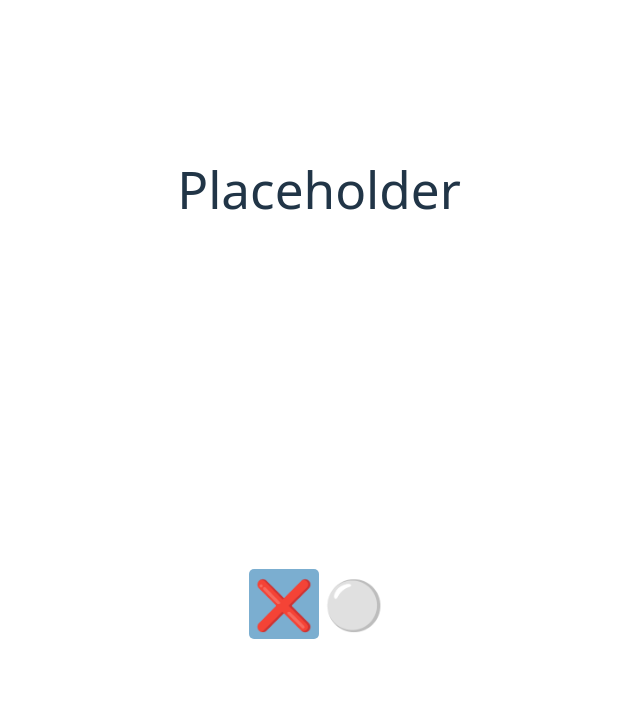
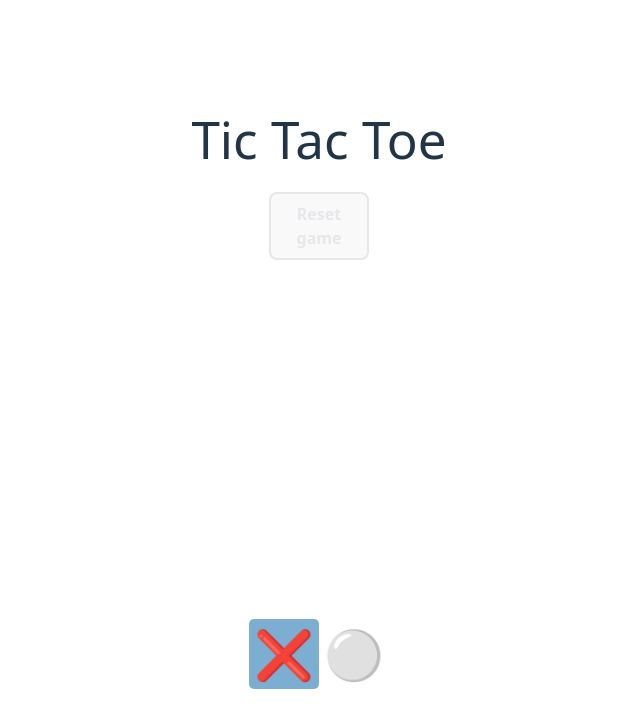
Before and after one commit to nataliatorres/tictactoe, a React (Vite) app: page / in a window 1280 px wide. Shown: the top 728 px of the page, without its empty margins (321-961 px from the left). Built offline with nearby package versions, Linux system fonts and the light colour scheme.

Commit message:
Adding the logic to reset the game and check if the game has ended

```diff
--- a/src/App.jsx
+++ b/src/App.jsx
@@ -55,12 +55,26 @@ function App() {
     const newWinner = checkWinner(newBoard)
     if (newWinner) {
       setWinner(newWinner)
+    } else if (checkEndGame(newBoard)) {
+      setWinner(false)
     }
+  }
+
+  const resetGame = () => {
+    setBoard(Array(9).fill(null))
+    setTurn(TURNS.X)
+    setWinner(null)
+  }
+
+  const checkEndGame = (newBoard) => {
+    return newBoard.every((square) => square !== null)
   }
 
   return (
     <main className='w-fit my-10 mx-auto text-center'>
-      <h1 className='mb-4'>Placeholder</h1>
+      <h1>Tic Tac Toe</h1>
+      <button onClick={resetGame} className='w-25 py-2 px-3 m-6 bg-transparent text-gray-200 border-2 border-solid border-gray-200 rounded-lg transition-200 font-bold cursor-pointer hover:bg-[#eee] hover:text-[#222]'>Reset game</button>
+
       <section className='grid grid-cols-3 gap-2.5'>
         {
           board.map((_, index) => {
@@ -81,6 +95,30 @@ function App() {
         <GameSquare squareStyle={turnSquareStyle} isSelected={turn === TURNS.X}>{TURNS.X}</GameSquare>
         <GameSquare squareStyle={turnSquareStyle} isSelected={turn === TURNS.O}>{TURNS.O}</GameSquare>
       </section>
+
+      {
+        winner !== null && (
+          <section className='grid absolute place-items-center w-screen h-screen top-0 left-0 bg-[rgba(0,0,0,0.7)]'>
+            <div className='flex flex-col justify-center items-center gap-5 w-80 h-75 bg-[#111] border-2 border-solid border-gray-200 rounded-xl'>
+              <h2>
+                {
+                  winner === false ? 'Tie' : 'Winner'
+                }
+              </h2>
+
+              <header className='flex gap-3.5 w-fit my-0 mx-auto rounded-xl'>
+                {
+                  winner && <GameSquare squareStyle={`w-17.5 h=17.5 pointer-events-none border-transparent`}>{winner}</GameSquare>
+                }
+              </header>
+
+              <footer>
+                <button onClick={resetGame} className='w-25 py-2 px-3 m-6 bg-transparent text-gray-200 border-2 border-solid border-gray-200 rounded-lg transition-200 font-bold cursor-pointer hover:bg-[#eee] hover:text-[#222]'>Play again</button>
+              </footer>
+            </div>
+          </section>
+        )
+      }
     </main>
   )
 }
```
